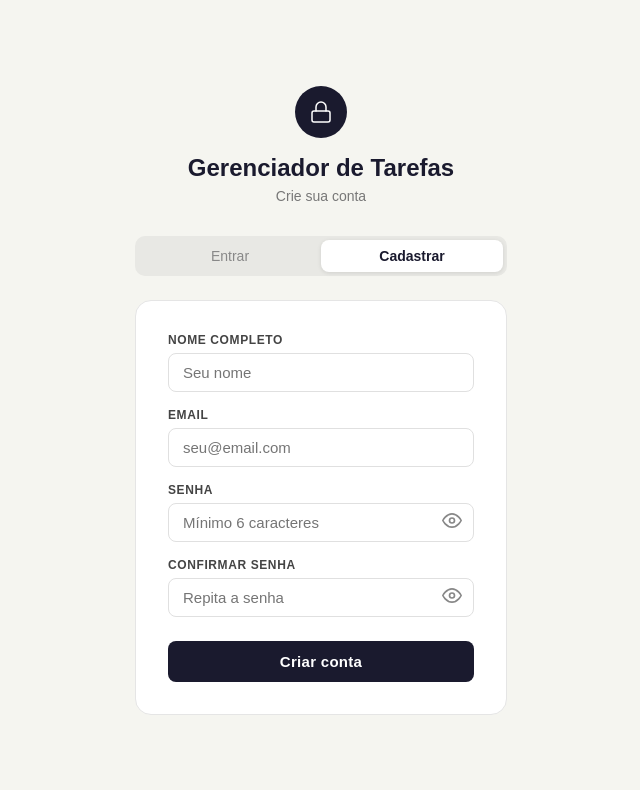
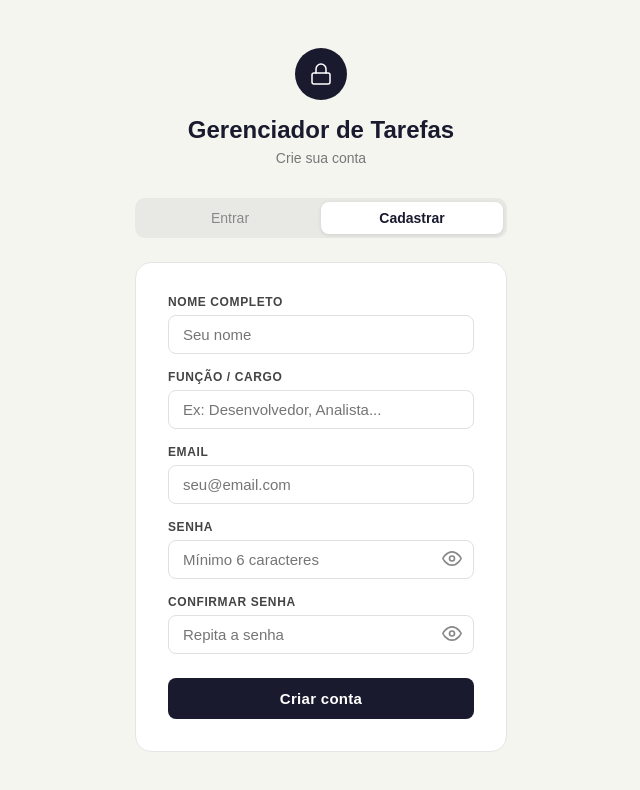
Before and after one commit to RafahSnt/taskflow, a React (Vite) app: page / in a window 1280 px wide. Both pictures are taken after a click on the button "Cadastrar". Shown: the top 790 px of the page, without its empty margins (319-959 px from the left). Built offline with nearby package versions, Linux system fonts and the light colour scheme.

Commit message:
Login.jsx

```diff
--- a/src/Login.jsx
+++ b/src/Login.jsx
@@ -99,7 +99,7 @@ export default function Login({ onLogin }) {
     e.preventDefault();
     setErro('');
 
-    if (!cadastro.nome || !cadastro.email || !cadastro.senha) {
+    if (!cadastro.nome || !cadastro.email || !cadastro.funcao || !cadastro.senha) {
       setErro('Preencha todos os campos.');
       return;
     }
@@ -122,7 +122,7 @@ export default function Login({ onLogin }) {
       nome: cadastro.nome,
       email: cadastro.email,
       senha: cadastro.senha,
-      funcao: 'Não informado',
+      funcao: cadastro.funcao,
     }]);
 
     if (error) {
@@ -224,6 +224,13 @@ export default function Login({ onLogin }) {
                   onBlur={(e) => e.target.style.borderColor = '#e0e0e0'} />
               </div>
               <div style={{ marginBottom: '1rem' }}>
+                <label style={estiloLabel}>Função / Cargo</label>
+                <input type="text" placeholder="Ex: Desenvolvedor, Analista..." value={cadastro.funcao} required
+                  onChange={(e) => setCadastro({ ...cadastro, funcao: e.target.value })} style={estiloInput}
+                  onFocus={(e) => e.target.style.borderColor = '#1a1a2e'}
+                  onBlur={(e) => e.target.style.borderColor = '#e0e0e0'} />
+              </div>
+              <div style={{ marginBottom: '1rem' }}>
                 <label style={estiloLabel}>Email</label>
                 <input type="email" placeholder="seu@email.com" value={cadastro.email} required
                   onChange={(e) => setCadastro({ ...cadastro, email: e.target.value })} style={estiloInput}
```
